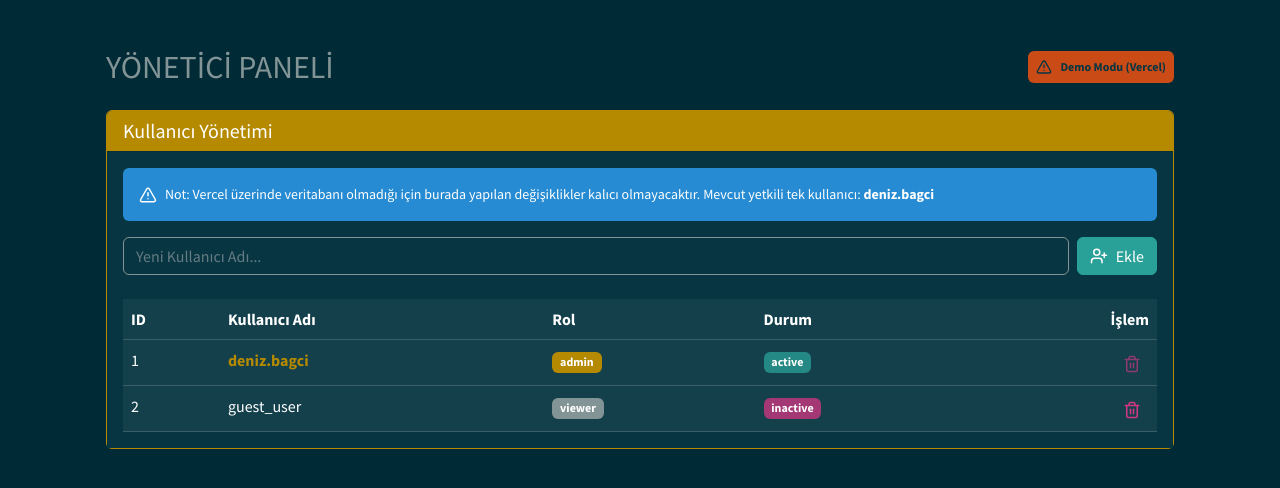
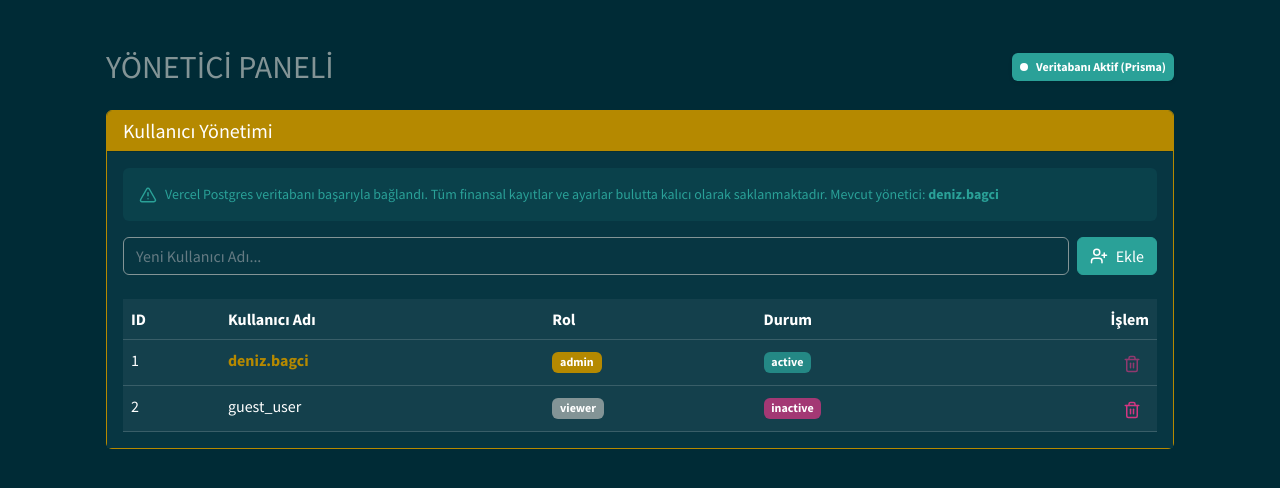
Before and after one commit to denizbagci11/portfoy, a Next.js app: page /admin in a window 1280 px wide. Shown: the top 488 px of the page. Built offline with nearby package versions, Linux system fonts and the light colour scheme; no server answers; the database is empty.

Commit message:
UI: Update Admin page to reflect database activation

```diff
--- a/src/app/admin/page.tsx
+++ b/src/app/admin/page.tsx
@@ -43,9 +43,9 @@ export default function AdminPage() {
         <div className="container py-5">
             <div className="d-flex justify-content-between align-items-center mb-4">
                 <h2 className="mb-0 ls-1">YÖNETİCİ PANELİ</h2>
-                <div className="badge bg-warning text-dark d-flex align-items-center gap-2 p-2">
-                    <AlertTriangle size={16} />
-                    <span>Demo Modu (Vercel)</span>
+                <div className="badge bg-success text-white d-flex align-items-center gap-2 p-2 shadow-sm pulse-slow">
+                    <div className="bg-white rounded-circle" style={{ width: '8px', height: '8px' }}></div>
+                    <span>Veritabanı Aktif (Prisma)</span>
                 </div>
             </div>
 
@@ -54,9 +54,9 @@ export default function AdminPage() {
                     <h5 className="mb-0">Kullanıcı Yönetimi</h5>
                 </div>
                 <div className="card-body bg-dark text-white">
-                    <div className="alert alert-info border-0 d-flex align-items-center gap-2">
+                    <div className="alert alert-success border-0 d-flex align-items-center gap-2 bg-success bg-opacity-10 text-success">
                         <AlertTriangle size={18} />
-                        <small>Not: Vercel üzerinde veritabanı olmadığı için burada yapılan değişiklikler kalıcı olmayacaktır. Mevcut yetkili tek kullanıcı: <strong>deniz.bagci</strong></small>
+                        <small>Vercel Postgres veritabanı başarıyla bağlandı. Tüm finansal kayıtlar ve ayarlar bulutta kalıcı olarak saklanmaktadır. Mevcut yönetici: <strong>deniz.bagci</strong></small>
                     </div>
 
                     <form onSubmit={handleAddUser} className="d-flex gap-2 mb-4">
```
